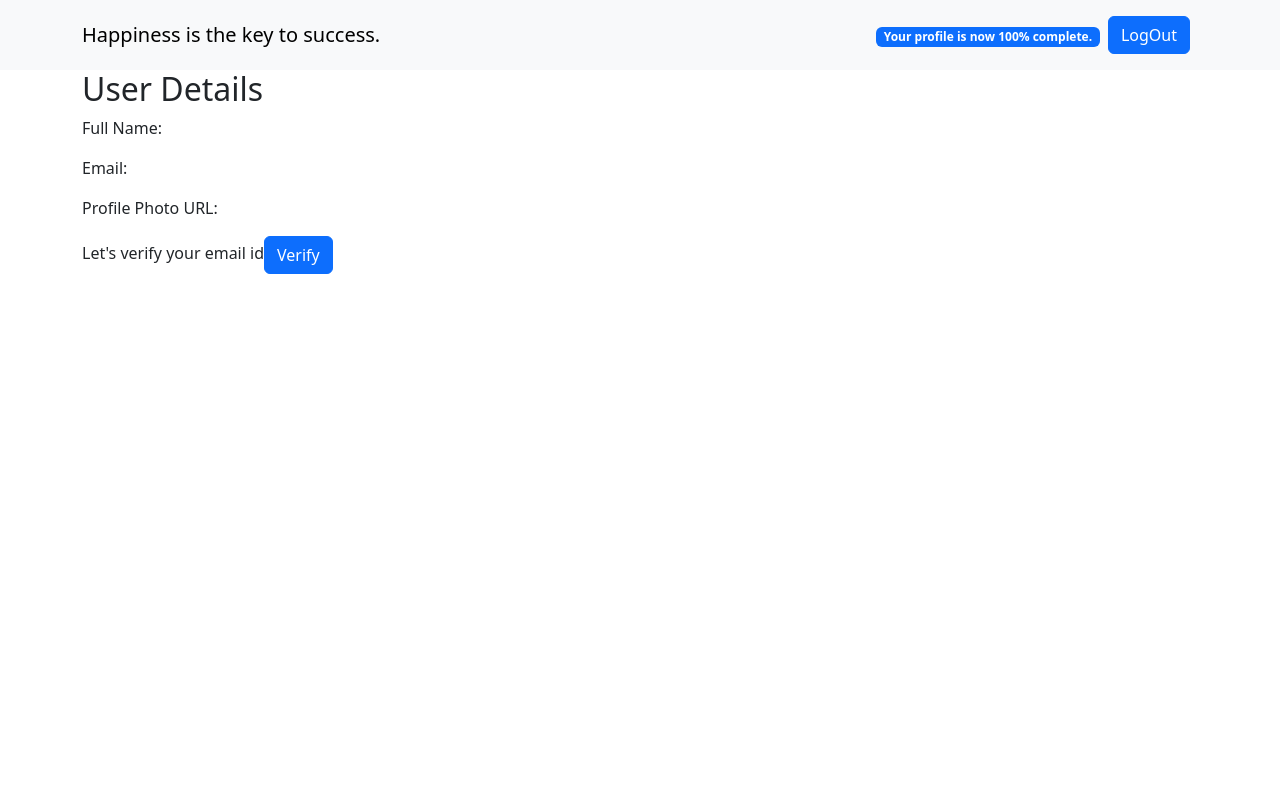
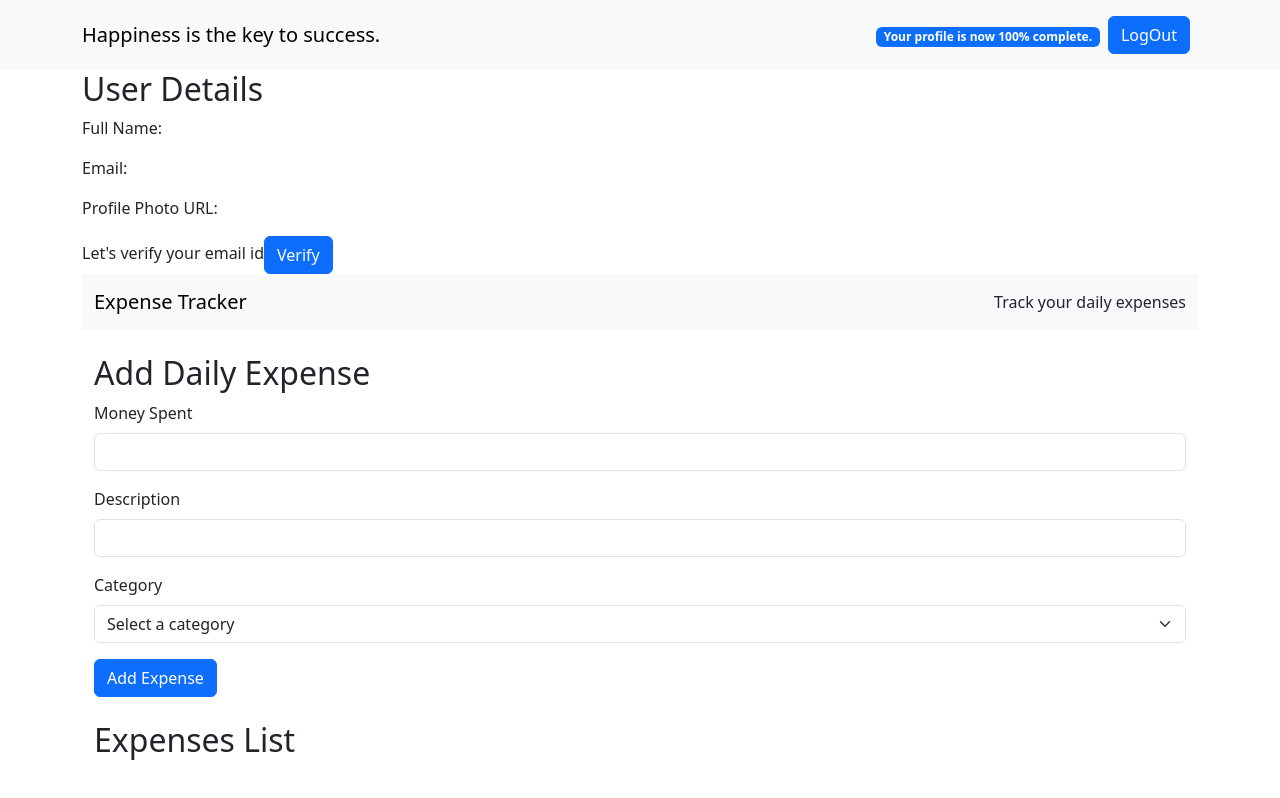
Before and after one commit to harisaini778/ExpenseTracker, a React (Create React App) app: page /UserDetailsDisplay in a window 1280 px wide. Built offline with nearby package versions, Linux system fonts and the light colour scheme.

Commit message:
added a new component to the project named ExpenseTrcker, it add expenses of different categories and it is visble only when the user has succesfully login

```diff
--- /dev/null
+++ b/src/components/ExpenseTracker.js
@@ -0,0 +1,104 @@
+import React, { useState } from "react";
+import Container from 'react-bootstrap/Container';
+import Nav from 'react-bootstrap/Nav';
+import Navbar from 'react-bootstrap/Navbar';
+import { Stack } from "react-bootstrap";
+
+export const ExpenseTracker = () => {
+  const [moneySpent, setMoneySpent] = useState("");
+  const [description, setDescription] = useState("");
+  const [category, setCategory] = useState("");
+  const [expenses, setExpenses] = useState([]);
+
+  const handleAddExpense = () => {
+    if (!moneySpent || !description || !category) {
+      // Ensure all fields are filled out
+      alert("Please fill out all fields.");
+      return;
+    }
+
+    // Create a new expense object
+    const newExpense = {
+      moneySpent,
+      description,
+      category,
+    };
+
+    // Add the new expense to the expenses array
+    setExpenses([...expenses, newExpense]);
+
+    // Clear the input fields
+    setMoneySpent("");
+    setDescription("");
+    setCategory("");
+  };
+
+  return (
+    <div>
+      <Navbar expand="lg" className="bg-body-tertiary">
+        <Container>
+          <Navbar.Brand>Expense Tracker</Navbar.Brand>
+          <Navbar.Toggle aria-controls="basic-navbar-nav" />
+          <Navbar.Collapse id="basic-navbar-nav">
+            <Nav className="ms-auto">
+              <Stack direction="horizontal">
+                <div>Track your daily expenses</div>
+              </Stack>
+            </Nav>
+          </Navbar.Collapse>
+        </Container>
+      </Navbar>
+
+      <div className="container mt-4">
+        <h2>Add Daily Expense</h2>
+        <div className="mb-3">
+          <label htmlFor="moneySpent" className="form-label">Money Spent</label>
+          <input
+            type="text"
+            className="form-control"
+            id="moneySpent"
+            value={moneySpent}
+            onChange={(e) => setMoneySpent(e.target.value)}
+          />
+        </div>
+        <div className="mb-3">
+          <label htmlFor="description" className="form-label">Description</label>
+          <input
+            type="text"
+            className="form-control"
+            id="description"
+            value={description}
+            onChange={(e) => setDescription(e.target.value)}
+          />
+        </div>
+        <div className="mb-3">
+          <label htmlFor="category" className="form-label">Category</label>
+          <select
+            className="form-select"
+            id="category"
+            value={category}
+            onChange={(e) => setCategory(e.target.value)}
+          >
+            <option value="">Select a category</option>
+            <option value="Food">Food</option>
+            <option value="Petrol">Petrol</option>
+            <option value="Salary">Salary</option>
+            {/* Add more categories as needed */}
+          </select>
+        </div>
+        <button onClick={handleAddExpense} className="btn btn-primary">Add Expense</button>
+      </div>
+
+      <div className="container mt-4">
+        <h2>Expenses List</h2>
+        <ul>
+          {expenses.map((expense, index) => (
+            <li key={index}>
+              Money Spent: {expense.moneySpent}, Description: {expense.description}, Category: {expense.category}
+            </li>
+          ))}
+        </ul>
+      </div>
+    </div>
+  );
+};
--- a/src/components/UserDetailsDisplay.js
+++ b/src/components/UserDetailsDisplay.js
@@ -5,6 +5,7 @@ import { Stack } from "react-bootstrap";
 import { Badge } from "react-bootstrap";
 import { Nav, Button,Alert } from "react-bootstrap";
 import { Navigate, useNavigate } from "react-router-dom";
+import { ExpenseTracker } from "./ExpenseTracker";
 
 export const UserDetailsDisplay = () => {
   const [userData, setUserData] = useState({});
@@ -123,7 +124,10 @@ export const UserDetailsDisplay = () => {
                   Let's verify your email id
                   <Button onClick={verifyEmail}>Verify</Button>
               </div>}
-      </Container>
+          </Container>
+          <Container>
+              {!isLoading && <ExpenseTracker/> }
+          </Container>
     </div>
   );
 };
```
